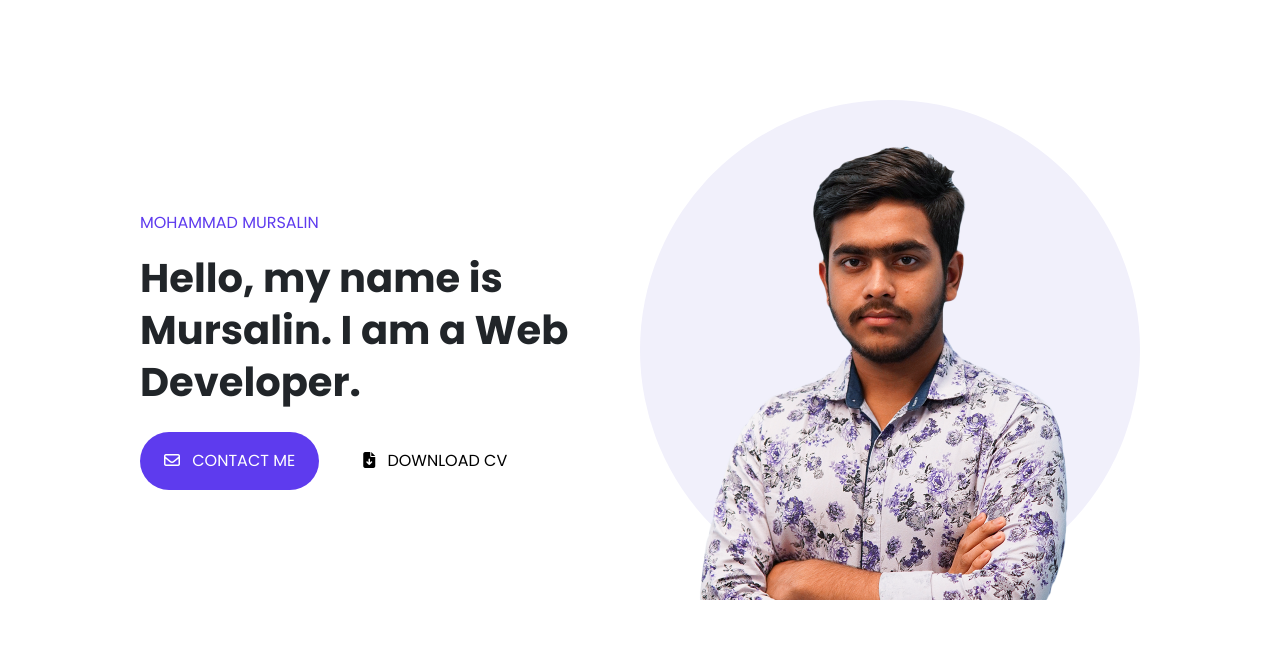
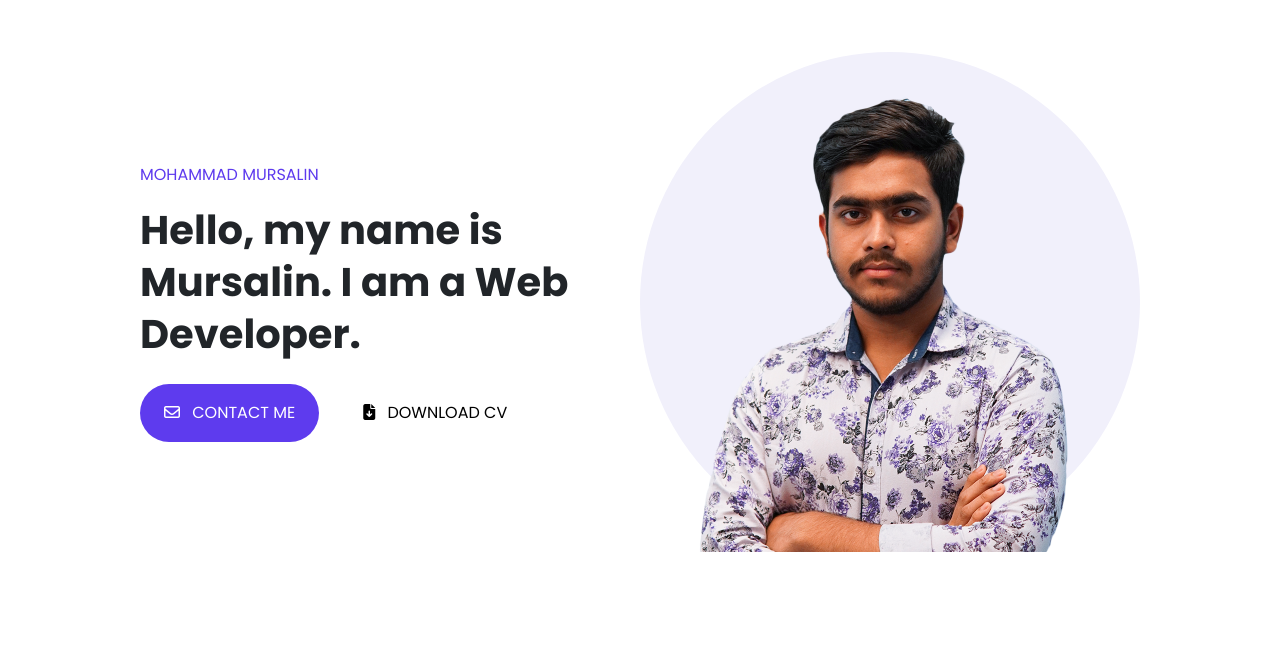
Before and after one commit to mursalin2250/portfolio-responsive-2, a plain HTML site: page index.html in a window 1280 px wide. Shown: the part 74-739 px from the top of the page. Drawn offline with nearby package versions, Linux system fonts and the light colour scheme.

Commit message:
Update index.html

```diff
--- a/index.html
+++ b/index.html
@@ -53,12 +53,12 @@
 			</div>
 		</div>
     </nav>
-    <header class="py-5">
+    <header class="pb-5">
 		<div class="container">
 			<div class="d-flex align-items-center justify-content-center flex-wrap">
 				<div class="p-1" style="width: 500px;">
 					<p class="name" style="color: #5E3BEE;">MOHAMMAD MURSALIN</p>
-					<h1>Hello, my name is Mursalin. I am a Web Developer.</h1>
+					<h1 style="width:500px;">Hello, my name is Mursalin. I am a Web Developer.</h1>
 					<div class="cv d-flex pt-3" style="gap: 20px;">
 						<button class="rounded-pill p-3 px-4"><i class="fa-regular fa-envelope pe-2"></i> CONTACT ME</button>
 						<button class="rounded-pill p-3 px-4" style="transition: .5s;"><i class="fa-solid fa-file-arrow-down pe-2"></i> DOWNLOAD CV</button>
@@ -199,7 +199,7 @@
 		</div>
 	</div>
 
-    <footer class="mt-5" style="background-color: #404040;">
+    <footer class="mt-5 rounded-top-5" style="background-color: #404040;">
 		<div class="container
 		p-5 rounded-top-4">
 			<div class="d-flex flex-wrap justify-content-between m-5 footer-main">
```
